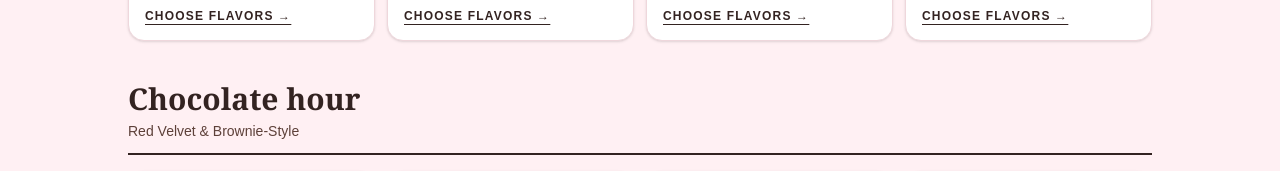
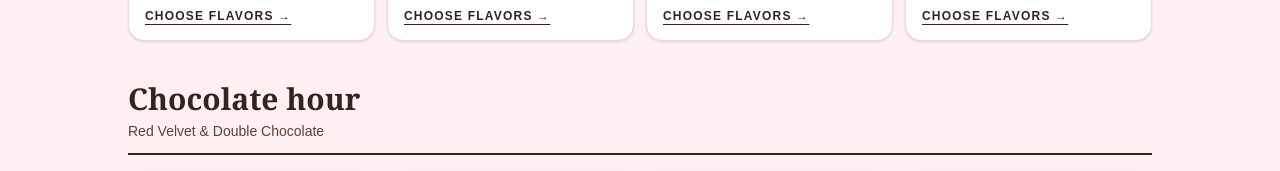
Before and after one commit to abeerziyad279/Cookie-Corner.fuj, a Next.js app: page / in a window 1280 px wide. Shown: the part 3340-3511 px from the top of the page. Built offline with nearby package versions, Linux system fonts and the light colour scheme.

Commit message:
Add cookie name

```diff
--- a/app/page.tsx
+++ b/app/page.tsx
@@ -103,28 +103,28 @@ const boxOptions = [
     group: 7,
     label: "4 Cookie Box",
     price: 25,
-    description: "Red Velvet & Brownie-Style",
+    description: "Red Velvet & Double Chocolate",
   },
   {
     size: 6,
     group: 7,
     label: "6 Cookie Box",
     price: 39,
-    description: "Red Velvet & Brownie-Style",
+    description: "Red Velvet & Double Chocolate",
   },
   {
     size: 10,
     group: 7,
     label: "10 Cookie Box",
     price: 65,
-    description: "Red Velvet & Brownie-Style",
+    description: "Red Velvet & Double Chocolate",
   },
   {
     size: 20,
     group: 7,
     label: "20 Cookie Box",
     price: 130,
-    description: "Red Velvet & Brownie-Style",
+    description: "Red Velvet & Double Chocolate",
   },
   {
     size: 4,
```
